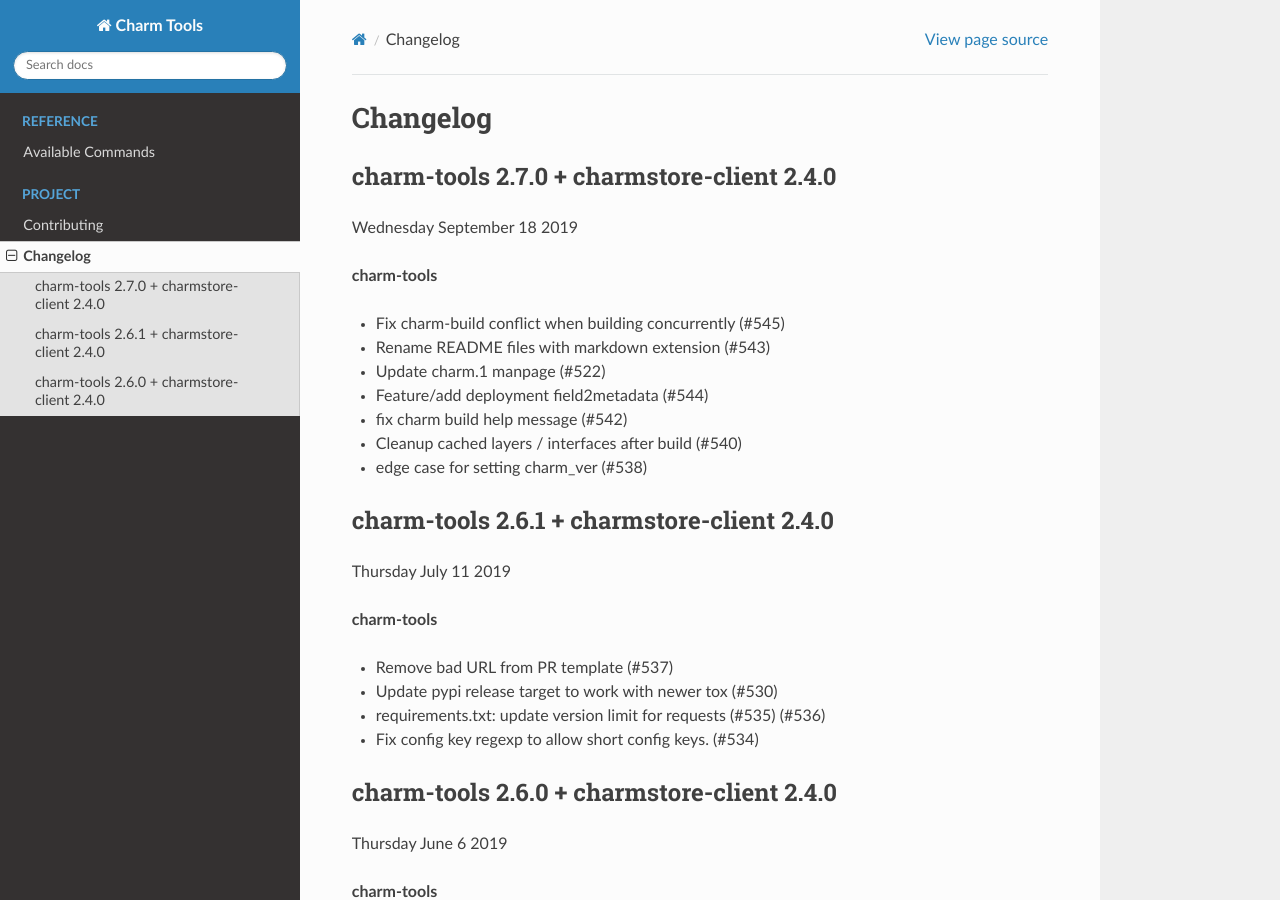
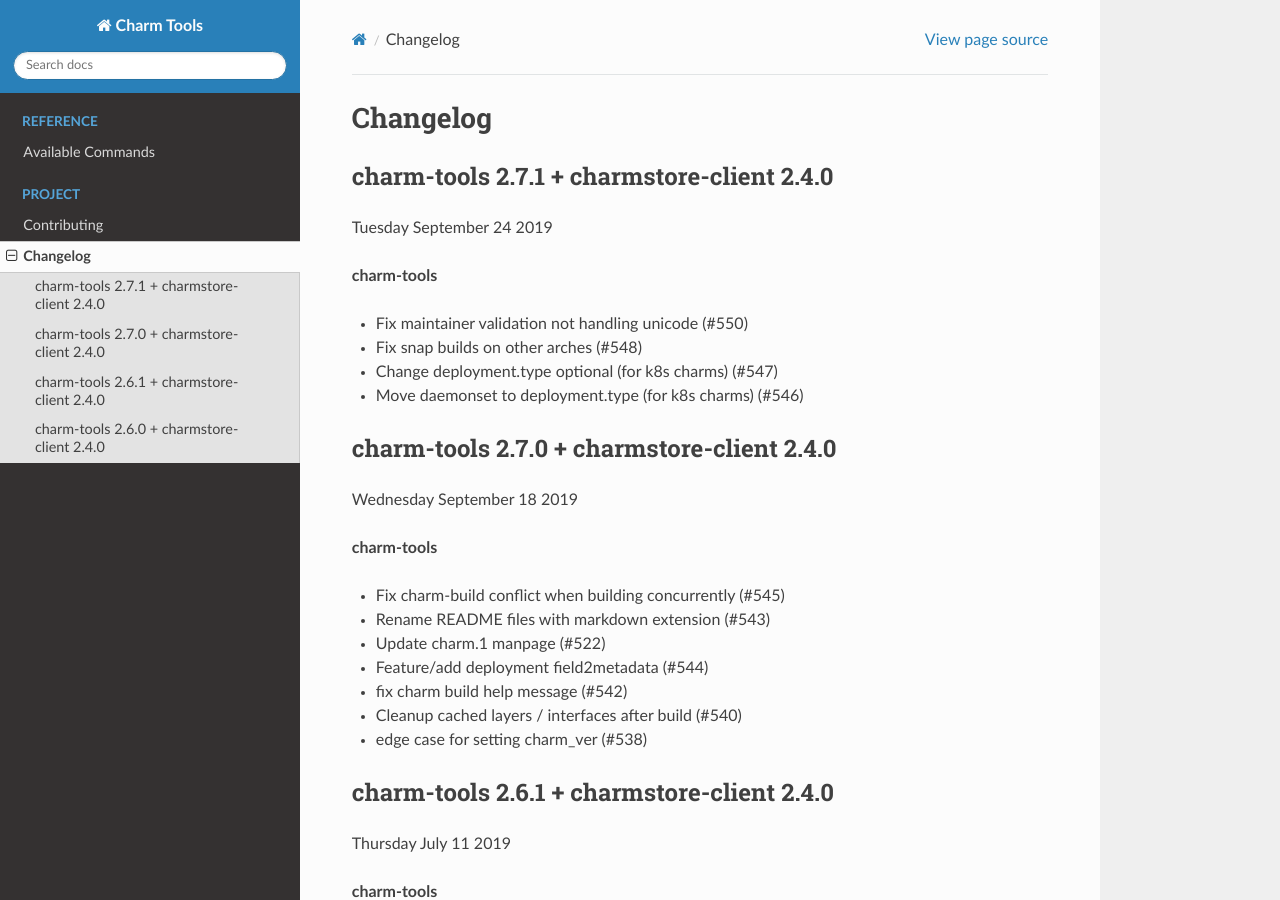
Before and after one commit to juju/charm-tools, a Sphinx documentation site: the page built from docs/changelog.rst, in a window 1280 px wide and 900 px high. Built offline with Sphinx 7.4.7 and the Read the Docs theme 2.0.0, drawn with Linux system fonts in a browser that asks for light colours; pages that are not in the unit, such as notebooks, are missing from menus.

Commit message:
Update changelog for v2.7.1 release

```diff
--- a/docs/changelog.rst
+++ b/docs/changelog.rst
@@ -1,5 +1,17 @@
 Changelog
 =========
+
+
+charm-tools 2.7.1 + charmstore-client 2.4.0
+^^^^^^^^^^^^^^^^^^^^^^^^^^^^^^^^^^^^^^^^^^^
+Tuesday September 24 2019
+
+**charm-tools**
+
+* Fix maintainer validation not handling unicode (#550)
+* Fix snap builds on other arches (#548)
+* Change deployment.type optional (for k8s charms) (#547)
+* Move daemonset to deployment.type (for k8s charms) (#546)
 
 
 charm-tools 2.7.0 + charmstore-client 2.4.0
```
